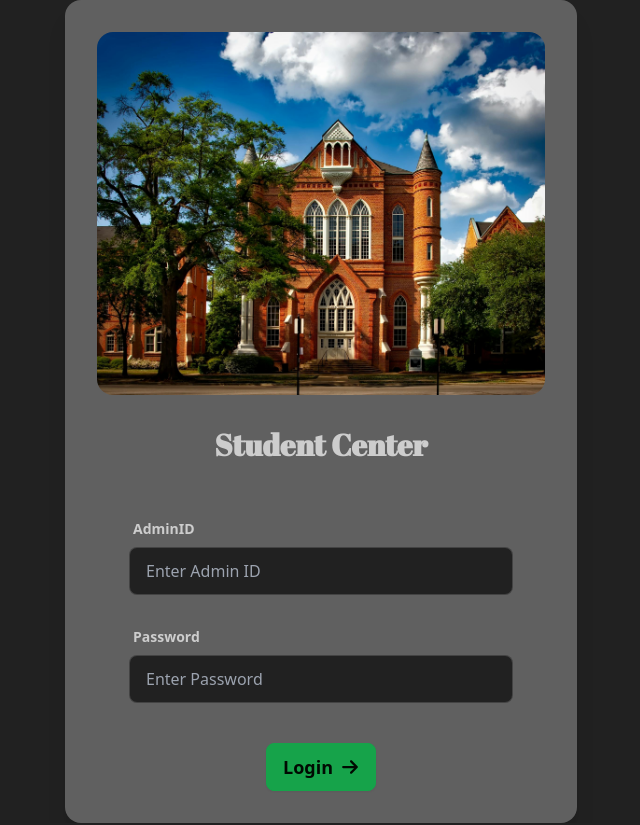
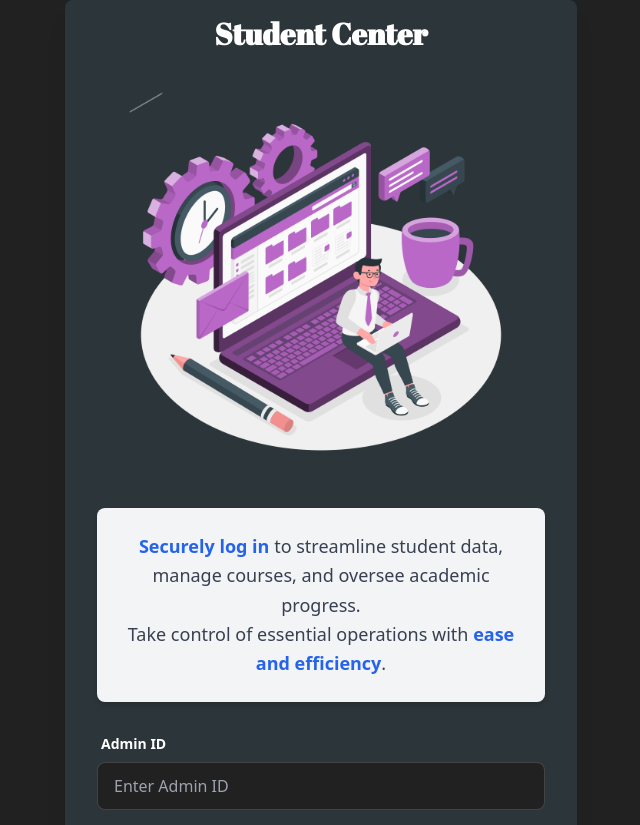
Before and after one commit to Carlosq-mv/CS157A-FinalProject, a React (Vite) app in the folder client/: page /login in a window 1280 px wide. Shown: the top 825 px of the page, without its empty margins (319-959 px from the left). Built offline with nearby package versions, Linux system fonts and the light colour scheme.

Commit message:
ui changes

```diff
--- a/client/src/components/NavBar.jsx
+++ b/client/src/components/NavBar.jsx
@@ -1,10 +1,11 @@
 import React from 'react'
+import { GoHomeFill } from "react-icons/go";
 
 // TODO: add all links when pages are complete
 const NavBar = () => {
   return (
     <>
-      <div className="navbar bg-base-100" style={{ backgroundColor: '#606060' }}>
+      <div className="navbar bg-base-100" style={{ backgroundColor: '#2C3539' }}>
         <div className="navbar-start">
           <div className="dropdown">
             <div tabIndex={0} role="button" className="btn btn-ghost lg:hidden">
@@ -31,7 +32,7 @@ const NavBar = () => {
               <li><a>Grades</a></li>
             </ul>
           </div>
-          <a href="/home" className="btn btn-ghost text-2xl font-abril">Student Center</a>
+          <a href="/home" className="btn btn-ghost text-2xl font-abril"><GoHomeFill/>Student Center</a>
         </div>
 
         <div className="navbar-center hidden lg:flex">
--- a/client/src/pages/Home.jsx
+++ b/client/src/pages/Home.jsx
@@ -7,12 +7,26 @@ import { IoStatsChart } from "react-icons/io5";
 const Home = () => {
   return (
     <>
-      <div className="p-7 w-screen flex">
-        <div className="bg-white card card-compact w-full h-96 shadow-xl">
+      <div className="p-7 w-screen items-center flex-col flex">
+        <div className="bg-white card card-compact w-full max-w-7xl shadow-xl">
           <div className="card-body">
-            <h2 className="card-title text-black">Student Center Stats:</h2>
+            <div className="bg-blue-100 p-5 rounded-lg shadow-md">
+              <h1 className="text-3xl font-abril  text-blue-800">Welcome to the Student Center Dashboard!</h1>
+              <p className="text-lg text-gray-700 mt-2">
+                Manage student enrollments, track grades, and oversee courses with ease.
+                Empower your institution with streamlined administrative tools!
+              </p>
+            </div>
+            <figure>
+              <img
+                src="/images/education.png"
+                alt="Education"
+                className="h-[34rem] w-auto object-contain "
+              />
+            </figure>
 
             <div className="flex justify-around items-center h-full">
+
               <div className="flex flex-col items-center">
                 <span className="text-lg text-black font-black pb-6">Total Students:</span>
                 <FaCircleUser className="text-8xl text-black pb-6" />
@@ -31,7 +45,7 @@ const Home = () => {
         </div>
       </div>
 
-      <div className="w-screen flex">
+      {/* <div className="w-screen flex">
         <div className="card card-compact w-full">
           <figure>
             <img
@@ -42,7 +56,7 @@ const Home = () => {
           </figure>
 
         </div>
-      </div>
+      </div> */}
 
     </>
   )
--- a/client/src/pages/Login.jsx
+++ b/client/src/pages/Login.jsx
@@ -1,8 +1,10 @@
 import Axios from '../constants/api'
 import { useState } from 'react'
 import { FaArrowRight } from "react-icons/fa6";
+import Alert from "../components/Alert"
 
 const Login = () => {
+  const [errorMessage, setErrorMessage] = useState("")
   // state to manage form inputs
   const [form, setForm] = useState({
     adminId: "",
@@ -31,50 +33,67 @@ const Login = () => {
       })
       .catch(err => {
         console.log(err)
+        setErrorMessage(err.response.data)
       })
   }
 
   return (
     <>
       <div className="flex items-center justify-center min-h-screen">
-        <div className="card bg-base-100 w-full sm:w-2/5 shadow-xl " style={{ backgroundColor: '#606060' }}>
+        <div className="card bg-base-100 w-full sm:w-2/5 shadow-xl rounded-lg" style={{ backgroundColor: '#2C3539' }}>
+          <div className="pt-2 flex justify-center">
+            <h2 className=" text-white text-3xl font-bold font-abril py-2 px-4">
+              Student Center
+            </h2>
+          </div>
           <figure className="px-8 pt-8">
             <img
-              src="/images/college.jpg"
-              alt="College"
-              className="rounded-2xl"
+              src="/images/work-time.png"
+              alt="work-time"
+              className="h-96 w-auto rounded-2xl object-contain"
             />
           </figure>
 
-          <div className="card-body items-center text-center">
-            <h2 className="card-title text-3xl pb-10 font-abril">Student Center</h2>
-            <form onSubmit={handleSubmit}>
-              <label className="form-control w-full max-w-xs pb-6">
+          <div className="p-8">
+            <div className="bg-gray-100 p-6 rounded-lg shadow-md">
+              <p className="text-lg text-gray-700 leading-relaxed text-center">
+                <span className="font-semibold text-blue-600">Securely log in</span> to streamline student data, manage courses, and oversee academic progress.
+                <br />
+                Take control of essential operations with <span className="font-semibold text-blue-600">ease and efficiency</span>.
+              </p>
+            </div>
+
+            <form className="pt-6 flex flex-col gap-6" onSubmit={handleSubmit}>
+              <label className="form-control">
                 <div className="label">
-                  <span className="label-text font-black">AdminID</span>
+                  <span className="label-text font-bold text-white">Admin ID</span>
                 </div>
                 <input
                   type="text"
-                  className="input input-bordered w-96"
+                  className="input input-bordered w-full"
                   placeholder="Enter Admin ID"
                   value={form.adminId}
                   onChange={(e) => setForm({ ...form, adminId: e.target.value })}
                 />
               </label>
-              <label className="form-control w-full ">
+
+              <label className="form-control">
                 <div className="label">
-                  <span className="label-text font-black">Password</span>
+                  <span className="label-text font-bold text-white">Password</span>
                 </div>
                 <input
                   type="password"
-                  className="input input-bordered w-96 "
+                  className="input input-bordered w-full"
                   placeholder="Enter Password"
                   value={form.password}
                   onChange={(e) => setForm({ ...form, password: e.target.value })}
                 />
               </label>
-              <div className="pt-10">
-                <button type="submit" className="btn btn-success text-lg">Login <FaArrowRight /></button>
+              {errorMessage && (<Alert message={errorMessage} />)}
+              <div className="pt-6 text-center">
+                <button type="submit" className="btn btn-success text-lg w-[calc(100%-350px)]">
+                  Login<FaArrowRight className="ml-2" />
+                </button>
               </div>
             </form>
           </div>
```
